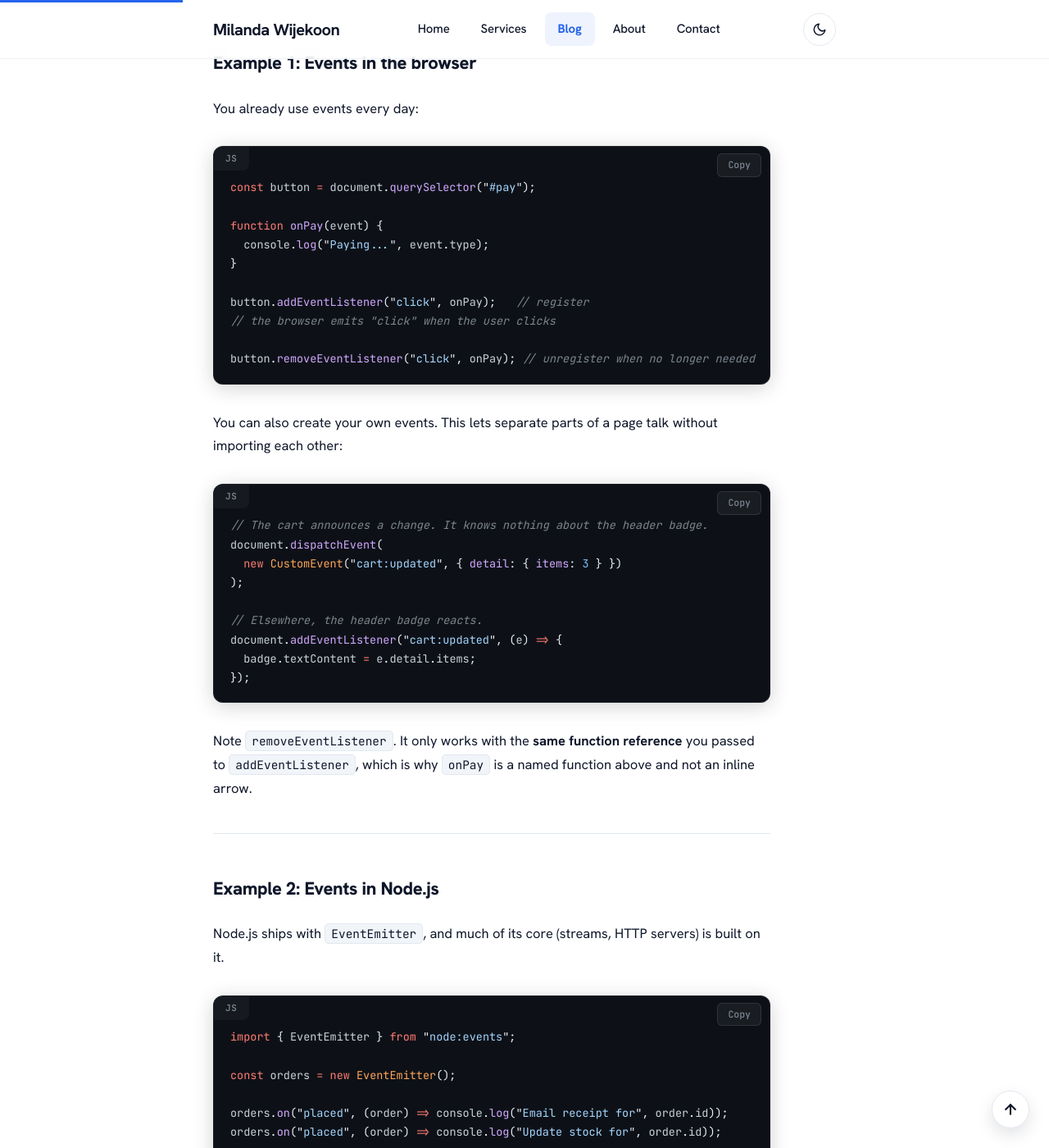
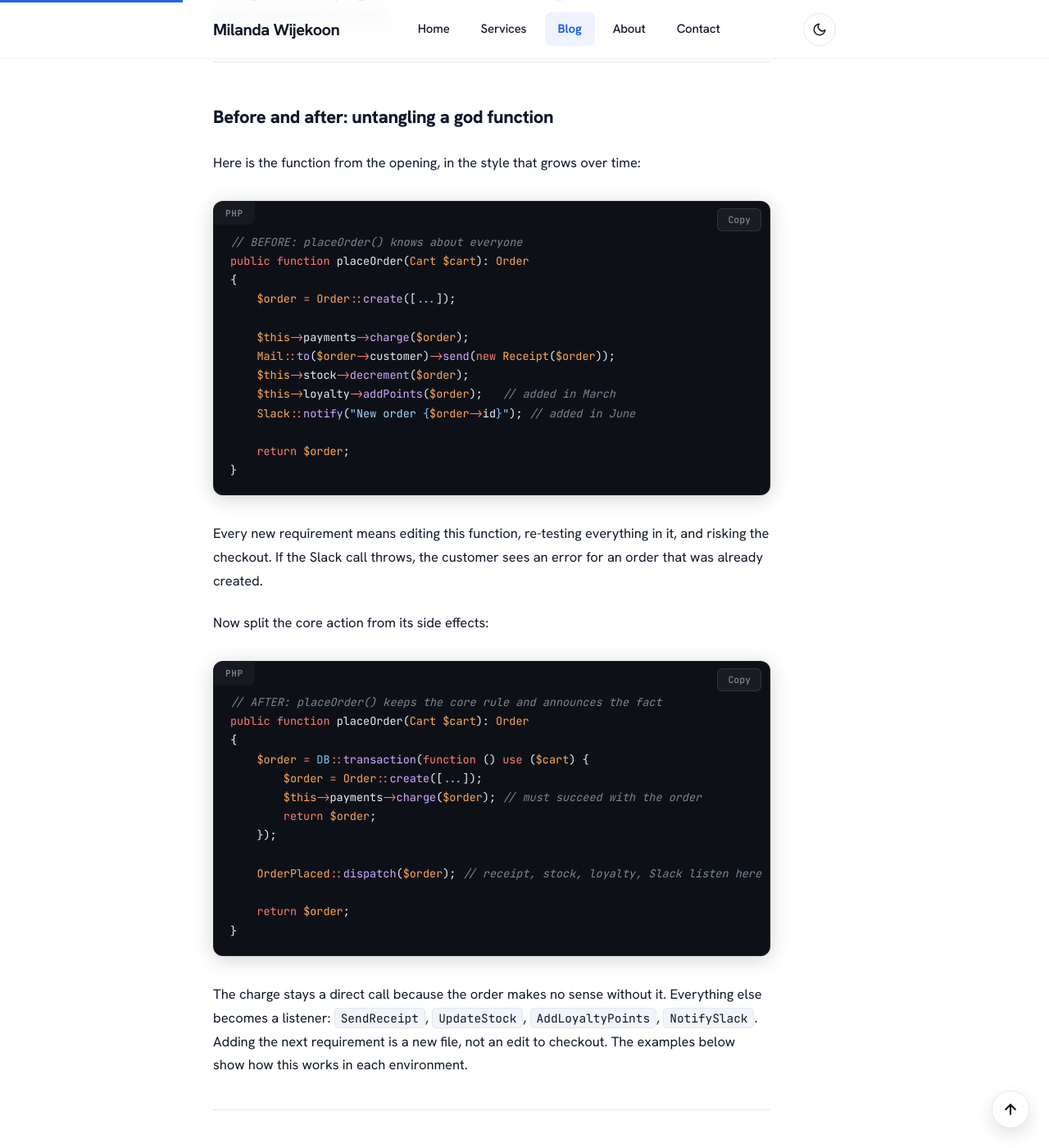
Before and after one commit to milandawijekoon/milandawijekoon.github.io, a Jekyll site: the page built from _posts/2026-10-06-events-and-listeners-with-real-examples.md, in a window 1280 px wide and 1400 px high, scrolled down 1708 px. Shown: the whole window at 82% size. Built offline with Jekyll 4.4.1, drawn with Linux system fonts in a browser that asks for light colours; some of the changed text lies outside the part shown.

Commit message:
Rename events and listeners article and add before/after refactor section
Co-Authored-By: Claude Sonnet 5.5 <noreply@anthropic.com>

````diff
--- a/_posts/2026-10-06-events-and-listeners-with-real-examples.md
+++ b/_posts/2026-10-06-events-and-listeners-with-real-examples.md
@@ -1,10 +1,12 @@
 ---
-title: "Events and Listeners Explained: Decouple Your Code with Real Examples in JavaScript and Laravel"
+title: "Stop Writing God Functions: Events and Listeners Explained with Real JavaScript and Laravel Examples"
 category: Engineering
 excerpt: >-
-  An event says "this happened". Listeners decide what to do about it. See how
-  the pattern works in the browser, Node.js and Laravel, the mistakes that
-  cause crashes and leaks, and a checklist for using it well. A 10-minute read.
+  One function that does everything is hard to change and scary to touch. An
+  event says "this happened" and listeners decide what to do about it. See a
+  before-and-after refactor, working examples in the browser, Node.js and
+  Laravel, the mistakes that cause crashes and leaks, and a checklist. A
+  10-minute read.
 ---
 
 A customer places an order. Your code must save it, charge the card, send a receipt, update stock, and tell the warehouse. Six months later someone asks for a loyalty-points update and a Slack alert too. The `placeOrder()` function now has 200 lines, knows about every team's needs, and nobody dares touch it.
@@ -13,6 +15,7 @@ Events and listeners solve exactly this. The order code announces **"an order wa
 
 In this article you will learn:
 
+- why a function that does too much becomes a problem, and how events fix it,
 - what events and listeners are, and how they work,
 - real examples in the browser, Node.js and Laravel,
 - the mistakes that cause crashes, leaks and lost data,
@@ -35,6 +38,50 @@ This is the **Observer pattern**, described in the 1994 book *Design Patterns* b
 3. The system **calls each listener** with that data.
 
 The big win is **decoupling**: the code that causes something and the code that reacts to it no longer depend on each other.
+
+---
+
+## Before and after: untangling a god function
+
+Here is the function from the opening, in the style that grows over time:
+
+```php
+// BEFORE: placeOrder() knows about everyone
+public function placeOrder(Cart $cart): Order
+{
+    $order = Order::create([...]);
+
+    $this->payments->charge($order);
+    Mail::to($order->customer)->send(new Receipt($order));
+    $this->stock->decrement($order);
+    $this->loyalty->addPoints($order);   // added in March
+    Slack::notify("New order {$order->id}"); // added in June
+
+    return $order;
+}
+```
+
+Every new requirement means editing this function, re-testing everything in it, and risking the checkout. If the Slack call throws, the customer sees an error for an order that was already created.
+
+Now split the core action from its side effects:
+
+```php
+// AFTER: placeOrder() keeps the core rule and announces the fact
+public function placeOrder(Cart $cart): Order
+{
+    $order = DB::transaction(function () use ($cart) {
+        $order = Order::create([...]);
+        $this->payments->charge($order); // must succeed with the order
+        return $order;
+    });
+
+    OrderPlaced::dispatch($order); // receipt, stock, loyalty, Slack listen here
+
+    return $order;
+}
+```
+
+The charge stays a direct call because the order makes no sense without it. Everything else becomes a listener: `SendReceipt`, `UpdateStock`, `AddLoyaltyPoints`, `NotifySlack`. Adding the next requirement is a new file, not an edit to checkout. The examples below show how this works in each environment.
 
 ---
 
@@ -137,6 +184,18 @@ class SendReceipt implements ShouldQueue
 ```
 
 Now the user gets their response right away, and a queue worker sends the email. You can even stop later listeners by returning `false` from `handle`.
+
+Testing is simple too. `Event::fake()` stops listeners from running, so you can assert the event was dispatched:
+
+```php
+Event::fake();
+
+$this->service->placeOrder($cart);
+
+Event::assertDispatched(OrderPlaced::class);
+```
+
+Then test `SendReceipt` on its own by calling `handle()` with a fake event.
 
 ---
 
@@ -260,4 +319,4 @@ A good test: **"If this listener is removed, does the main action still make sen
 - Remove listeners you add, or you will leak memory and run code twice.
 - Do not use events for steps that must succeed together. Call those directly.
 
-Pick one function in your codebase that does too many things. Ask which parts are really side effects of the main action, and move the first one into a listener this week. Small steps keep the pattern useful and the flow readable.
+Pick one function in your codebase that has grown into a god function. Ask which parts are really side effects of the main action, and move the first one into a listener this week. Small steps keep the pattern useful and the flow readable.
````
